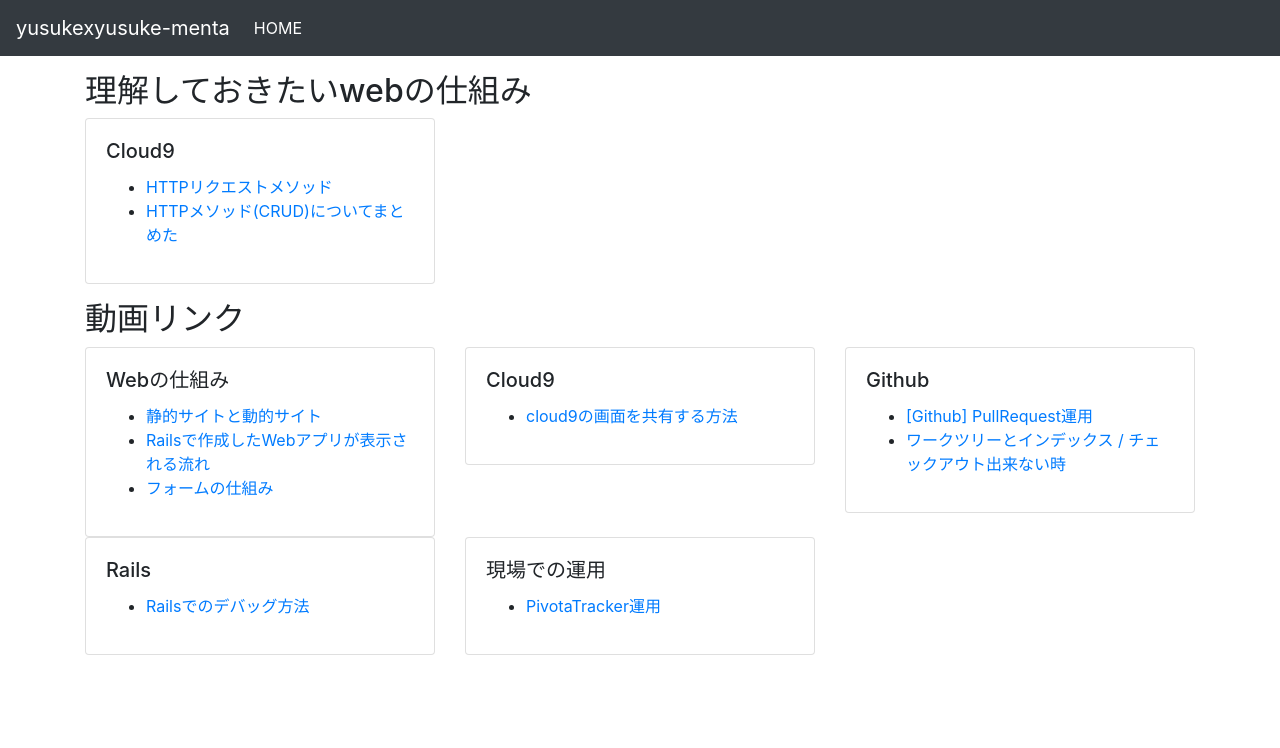
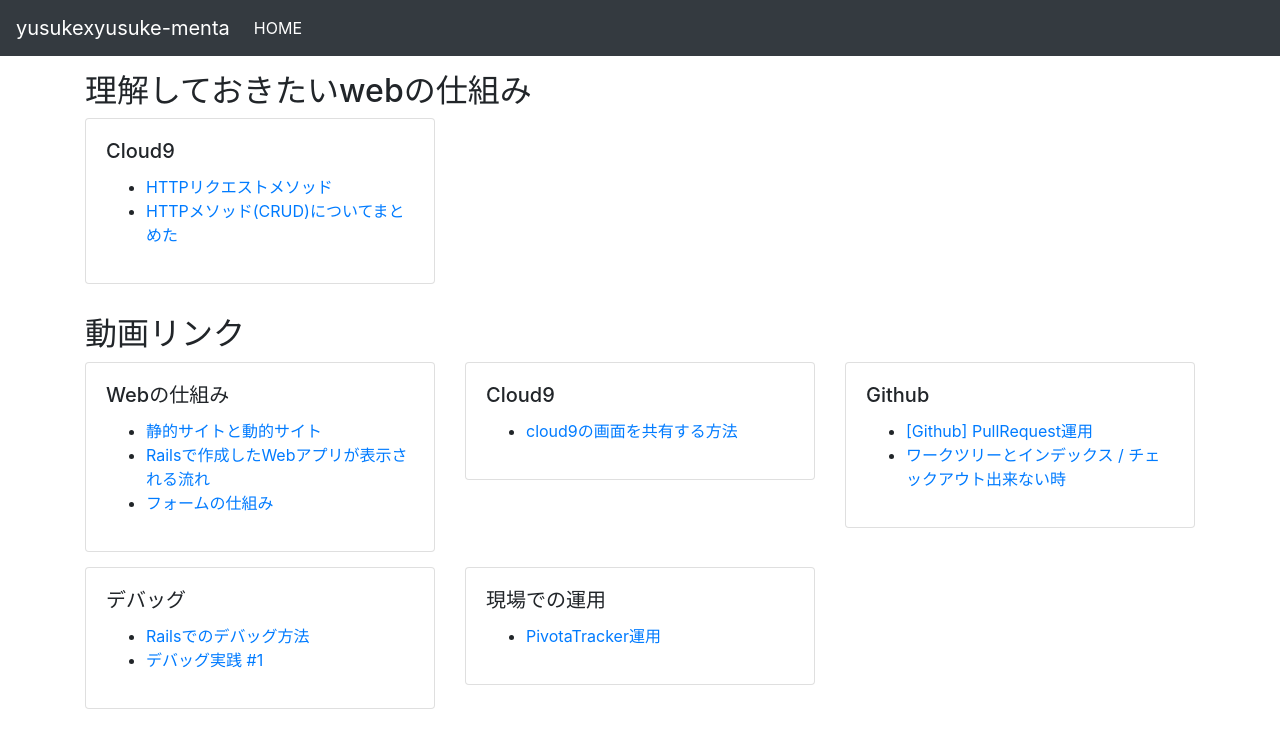
Before and after one commit to yusukexyusuke/menta, a plain HTML site: page index.html in a window 1280 px wide. Drawn offline with nearby package versions, Linux system fonts and the light colour scheme.

Commit message:
Add content.

```diff
--- a/index.html
+++ b/index.html
@@ -7,6 +7,9 @@
   <script src="https://code.jquery.com/jquery-3.5.1.slim.min.js" integrity="sha384-DfXdz2htPH0lsSSs5nCTpuj/zy4C+OGpamoFVy38MVBnE+IbbVYUew+OrCXaRkfj" crossorigin="anonymous"></script>
   <script src="https://cdn.jsdelivr.net/npm/popper.js@1.16.0/dist/umd/popper.min.js" integrity="sha384-Q6E9RHvbIyZFJoft+2mJbHaEWldlvI9IOYy5n3zV9zzTtmI3UksdQRVvoxMfooAo" crossorigin="anonymous"></script>
   <script src="https://stackpath.bootstrapcdn.com/bootstrap/4.5.0/js/bootstrap.min.js" integrity="sha384-OgVRvuATP1z7JjHLkuOU7Xw704+h835Lr+6QL9UvYjZE3Ipu6Tp75j7Bh/kR0JKI" crossorigin="anonymous"></script>
+  <style>
+    .col-4 { margin-bottom: 15px }
+  </style>
 </head>
 <body>
   <header class="mb-3">
@@ -48,7 +51,7 @@
   </header>
 
   <div class="container">
-    <section class="mb-3">
+    <section class="mb-3 links">
       <h2>理解しておきたいwebの仕組み</h2>
       <div class="row">
         <div class="col-4">
@@ -65,7 +68,7 @@
       </div>
     </section>
 
-    <section>
+    <section class="movie">
       <h2>動画リンク</h2>
       <div class="row">
         <div class="col-4">
@@ -107,9 +110,10 @@
         <div class="col-4">
           <div class="card">
             <div class="card-body">
-              <h5 class="card-title">Rails</h5>
+              <h5 class="card-title">デバッグ</h5>
               <ul>
                 <li><a href="https://youtu.be/FB66gxP83NA" target="_blank">Railsでのデバッグ方法</a></li>
+                <li><a href="https://www.youtube.com/watch?v=uS8GI7Wm0lA" target="_blank">デバッグ実践 #1</a></li>
               </ul>
             </div>
           </div>
```
